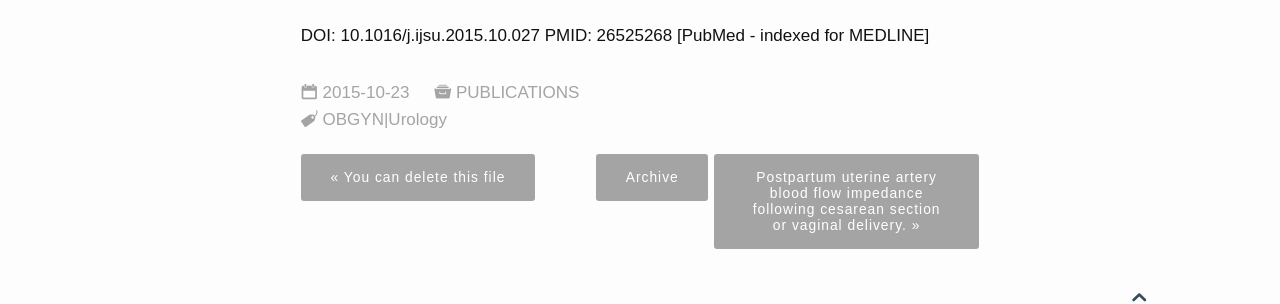
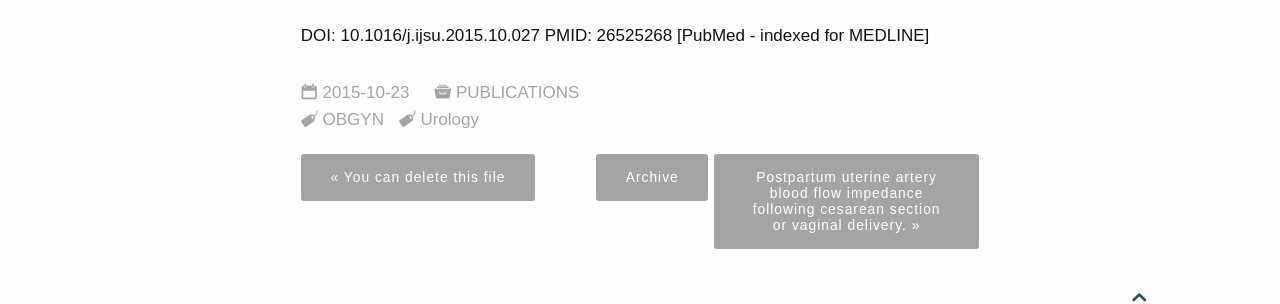
Before and after one commit to vsevkayf/OmarKhayyam, a Jekyll site: the page built from _posts/2015-10-23-139.md, in a window 1280 px wide and 900 px high, scrolled down 1641 px. Shown: the part 253-557 px from the top of the window. Built offline with Jekyll 4.4.1, drawn with Linux system fonts in a browser that asks for light colours; nearby versions of some CDN libraries; some web fonts are replaced.

Commit message:
Update 2015-10-23-139.md

```diff
--- a/_posts/2015-10-23-139.md
+++ b/_posts/2015-10-23-139.md
@@ -9,7 +9,8 @@ teaser: "Weintraub AY(1), Friedman T(2), Baumfeld Y(3), Neuman M(4), Krissi H(5)
 categories:
   - Publications
 tags:
-  - OBGYN|Urology
+  - OBGYN
+  - Urology
 ---
 1. Int J Surg. 2015 Dec;24(Pt A):33-8. doi: 10.1016/j.ijsu.2015.10.027. Epub 2015
 Oct 23.
```
